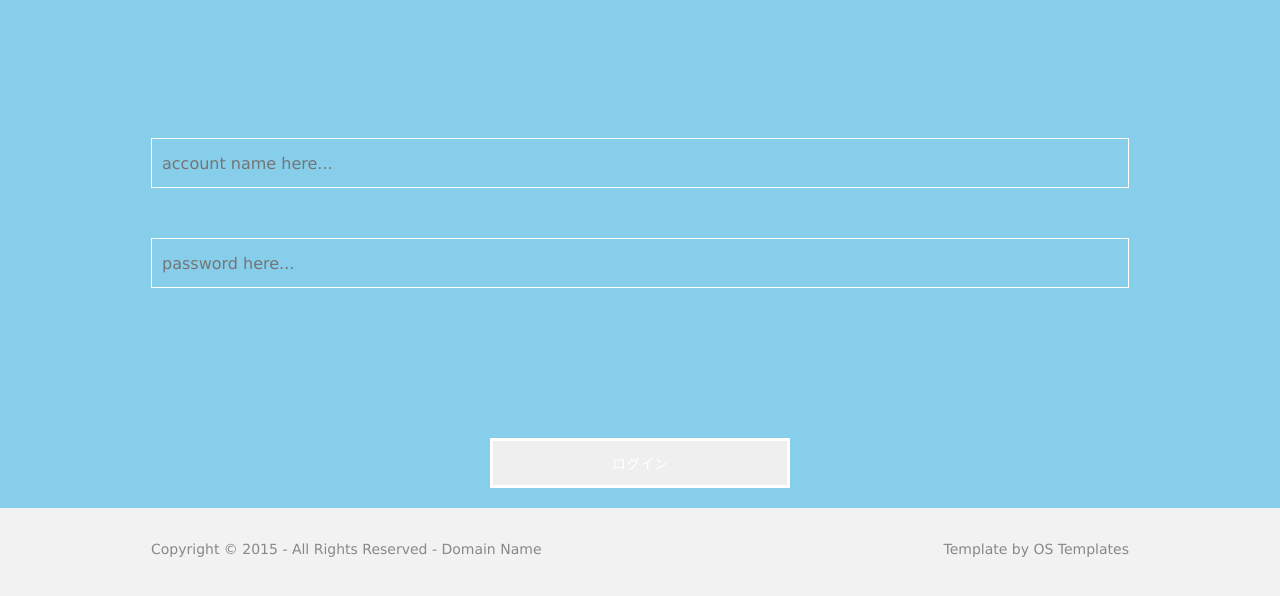
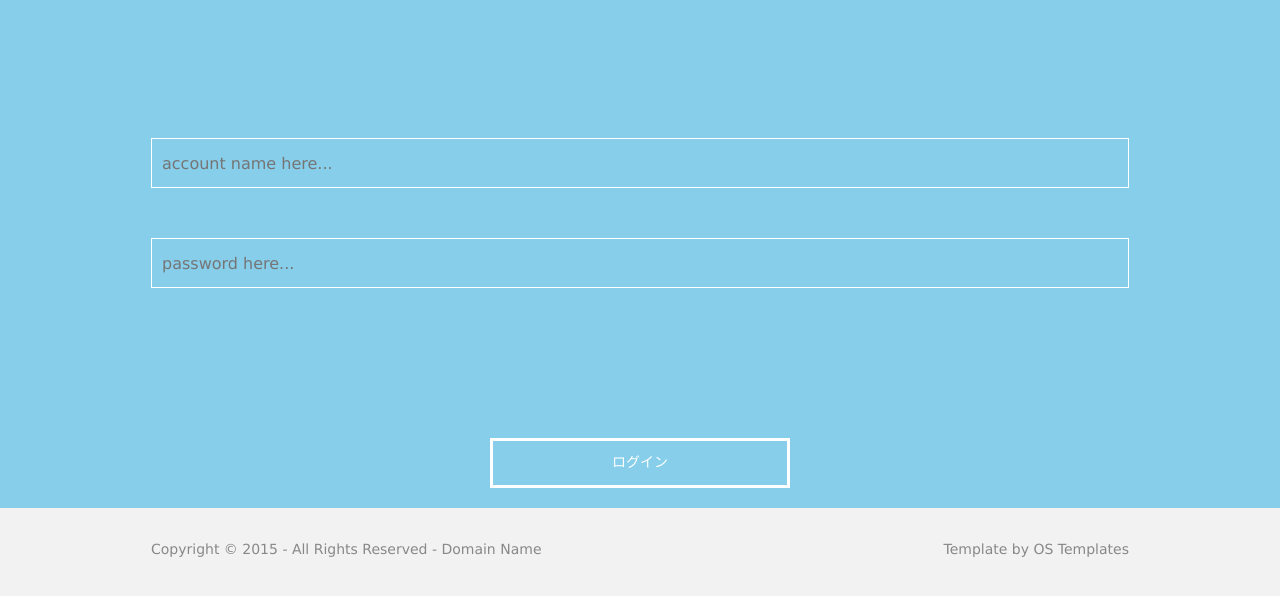
Before and after one commit to TenkiGit/hackathon_date, a plain HTML site: page index.html in a window 1280 px wide. Shown: the part 172-768 px from the top of the page. Drawn offline with Linux system fonts and the light colour scheme.

Commit message:
ログインをaタグに変更

```diff
--- a/index.html
+++ b/index.html
@@ -88,7 +88,7 @@ Licence URI: http://www.os-templates.com/template-terms
     </div>
   </div>
   <div id="signup_button" class="centred clear">
-      <input type="submit" value="ログイン">  <!-- ログインボタン -->
+      <a class="center" href="home.html">ログイン</a><!-- ログインボタン -->
   </div>
 
     <!--Email入力欄削除-->
--- a/layout/styles/layout.css
+++ b/layout/styles/layout.css
@@ -458,3 +458,15 @@ table a, #comments a{background-color:inherit;}
 
 	.container, #footer{padding-bottom:50px;}
 }
+a.center{
+	width: 300px;
+	margin: auto;
+	display: block;
+	height: 50px;
+  border: solid;
+  color: inherit;
+  vertical-align: middle;
+	padding: 10px 7px 2px;
+	align-items: flex-start;
+	box-sizing: border-box;
+}
```
